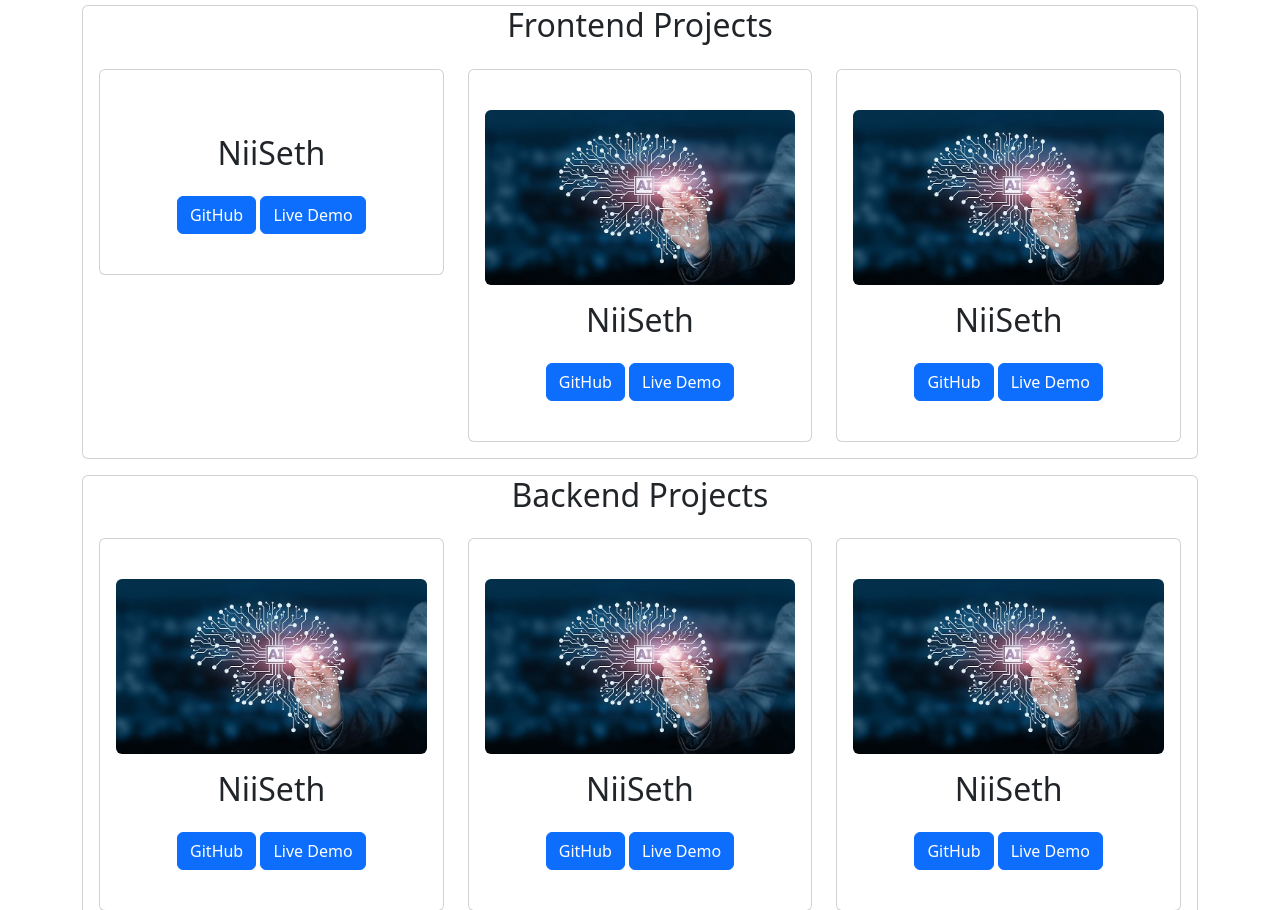
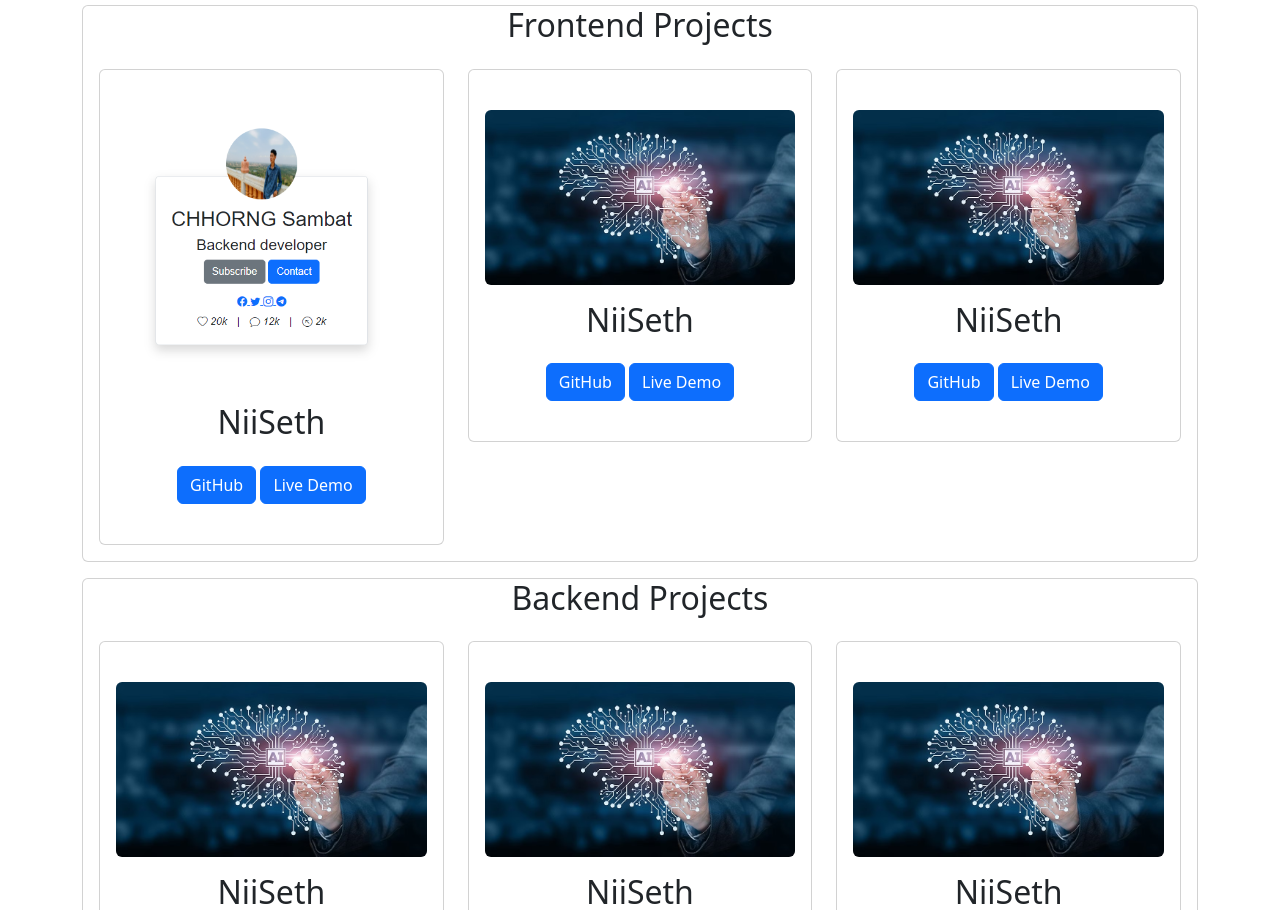
Before and after one commit to sambathCoding/bv1-portfolio, a website: page index.html in a window 1280 px wide. Shown: the part 2135-3045 px from the top of the page. Drawn offline with nearby package versions, Linux system fonts and the light colour scheme.

Commit message:
Update index.html

```diff
--- a/index.html
+++ b/index.html
@@ -359,7 +359,7 @@
               <div class="card py-4">
                 <div class="card-body d-flex-row">
                   <img
-                    src="assets/project_01_front"
+                    src="assets/project_01_front.png"
                     alt=""
                     class="img-fluid mb-3 rounded"
                   />
```
